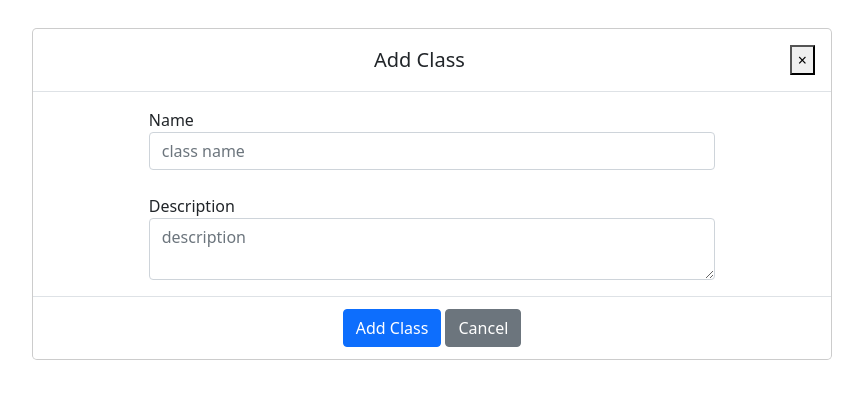
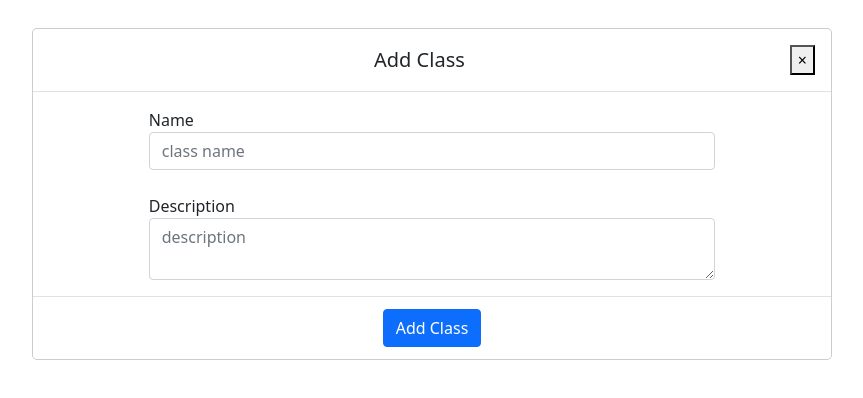
Before and after one commit to CharlieQLe/course-assistant, a website: page Class/addclass-modal.html in a window 1280 px wide. Shown: the whole page, without its empty margins (208-1071 px from the left). Drawn offline with nearby package versions, Linux system fonts and the light colour scheme.

Commit message:
Removed cancel buttons because of redundancy.

```diff
--- a/Class/addclass-modal.html
+++ b/Class/addclass-modal.html
@@ -41,7 +41,6 @@
             <div class="modal-footer">
               <form id="classButtonGroup">
                 <input type="button" class="btn btn-primary" id="addClassButton" value="Add Class">
-                <input type="button" class="btn btn-secondary" id="cancelButton" value="Cancel">
               </form>
             </div>
 
```
Also changed, not shown: Class/manageclass-modal.html (+0 -1 lines), Class/upload-modal.html (+0 -1 lines).
